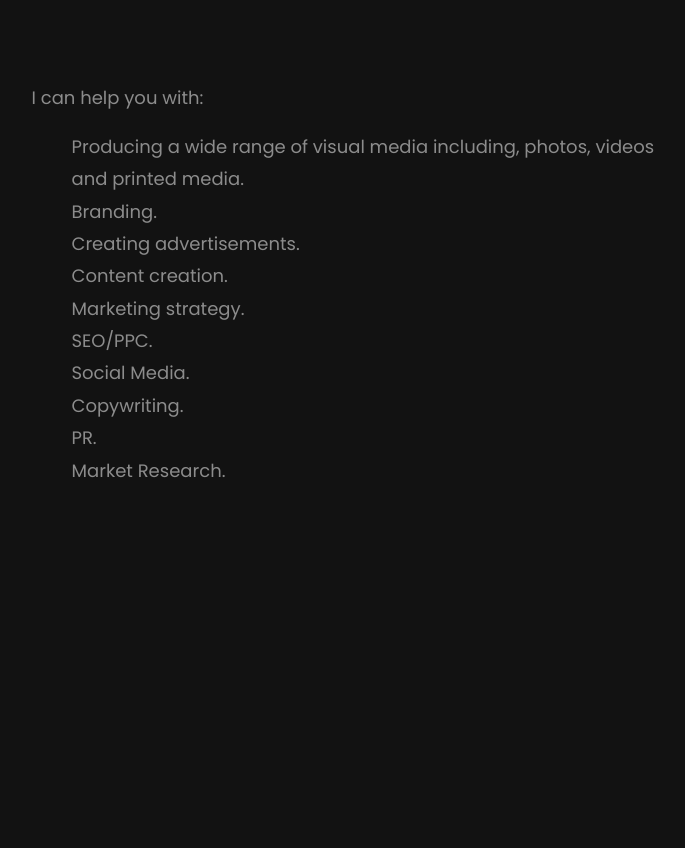
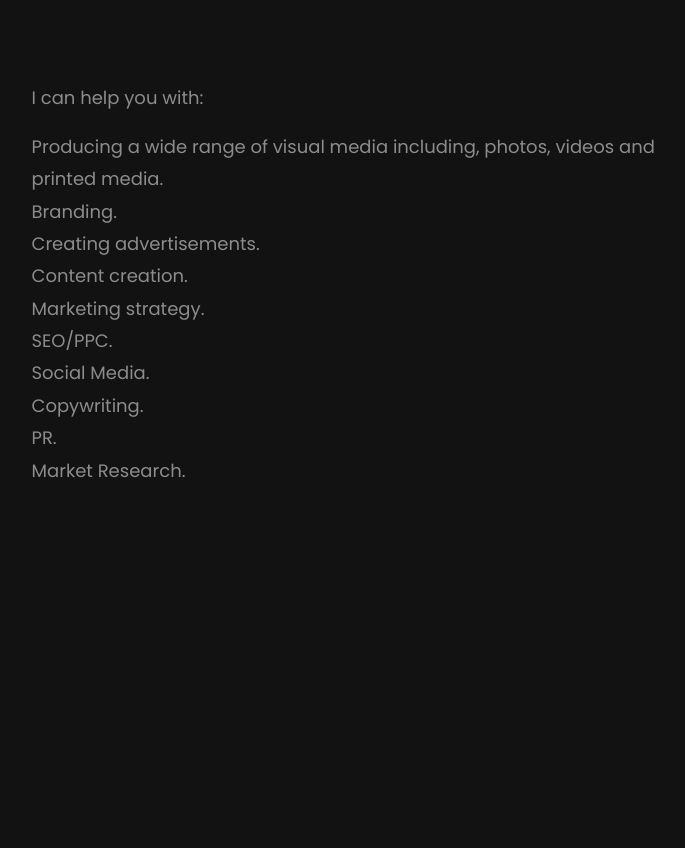
Before and after one commit to CoolPenguinUK/CoolPenguinUK.github.io, a plain HTML site: page index.html in a window 1280 px wide. Shown: the part 3760-4608 px from the top of the page, without its empty margins (291-976 px from the left). Drawn offline with Linux system fonts and the light colour scheme; some packages are replaced by stand-ins of ours; no server answers; files whose address does not match are found by name.

Commit message:
Update index.html

```diff
--- a/index.html
+++ b/index.html
@@ -199,7 +199,7 @@ I am familiar with working to KPI’s and achieving business goals.</p>
 
 
               <p>I can help you with:</p>
-              <ul style="list-style-type: none;">
+              <ul style="list-style-type: none; padding:0;">
                 <li>Producing a wide range of visual media including, photos, videos and
 printed media.</li>
                 <li>Branding.</li>
```
